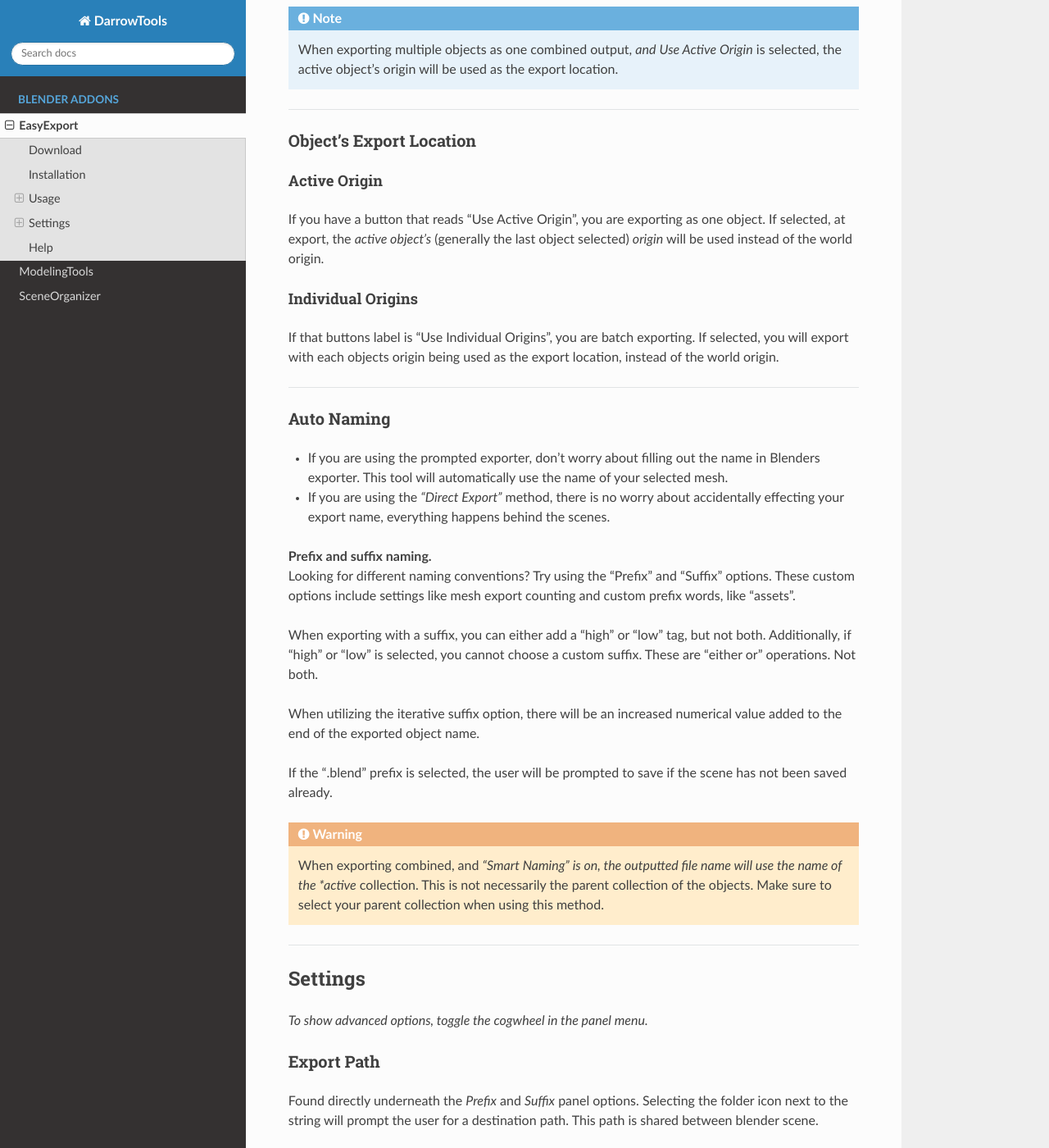
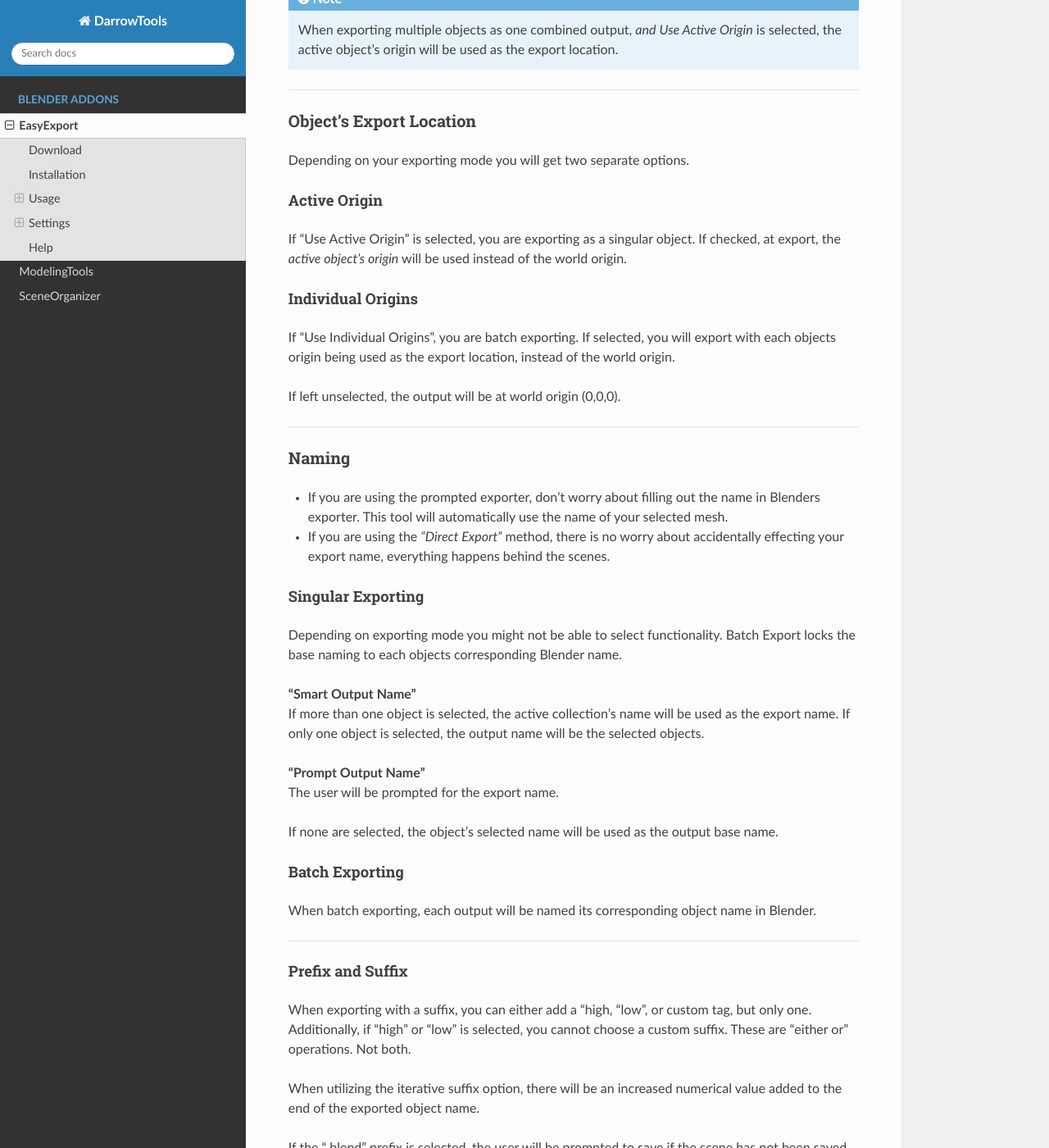
Before and after one commit to BlakeDarrow/DarrowRecipes, a Sphinx documentation site: the page built from source/sphinx/EasyExport.rst, in a window 1280 px wide and 1400 px high, scrolled down 1685 px. Shown: the whole window at 82% size. Built offline with Sphinx 7.4.7 and the Read the Docs theme 2.0.0, drawn with Linux system fonts in a browser that asks for light colours; some of the changed text lies outside the part shown.

Commit message:
Update EasyExport.rst

```diff
--- a/source/sphinx/EasyExport.rst
+++ b/source/sphinx/EasyExport.rst
@@ -75,7 +75,7 @@ Usage
 Batch Export
 -------------
 
-If the *Batch Export* button is selected, upon exporting, every object selected will be exported separately. This tool utilizes all the settings found in the *Easy Export* panel, thus giving the user many workflow options.
+If selected, upon exporting, every object selected will be exported separately. This tool also utilizes all the settings found in the *Easy Export* panel.
 
 .. raw:: html
 
@@ -96,36 +96,60 @@ If the *Batch Export* boolean is **NOT** checked, when exported, all selected me
 Object's Export Location
 -------------------------
 
+Depending on your exporting mode you will get two separate options.
+
 Active Origin
 ~~~~~~~~~~~~~~~~~~~~~~
-| If you have a button that reads "Use Active Origin", you are exporting as one object. If selected, at export, the *active object's* (generally the last object selected) *origin* will be used instead of the world origin.
+| If "Use Active Origin" is selected, you are exporting as a singular object. If checked, at export, the *active object's origin* will be used instead of the world origin.
 
 Individual Origins
 ~~~~~~~~~~~~~~~~~~~~~~~~~~~~~~
-| If that buttons label is "Use Individual Origins", you are batch exporting. If selected, you will export with each objects origin being used as the export location, instead of the world origin.
+| If "Use Individual Origins", you are batch exporting. If selected, you will export with each objects origin being used as the export location, instead of the world origin.
+
+
+If left unselected, the output will be at world origin (0,0,0).
 
 .. raw:: html
 
    <hr>
 
 
-Auto Naming
+Naming
 -----------
 
 * If you are using the prompted exporter, don't worry about filling out the name in Blenders exporter. This tool will automatically use the name of your selected mesh.
 * If you are using the *"Direct Export"* method, there is no worry about accidentally effecting your export name, everything happens behind the scenes.
 
-| **Prefix and suffix naming.**
-| Looking for different naming conventions? Try using the "Prefix" and "Suffix" options. These custom options include settings like mesh export counting and custom prefix words, like "assets".
+Singular Exporting
+~~~~~~~~~~~~~~~~~~~~~~~
 
+Depending on exporting mode you might not be able to select functionality. Batch Export locks the base naming to each objects corresponding Blender name.
 
-| When exporting with a suffix, you can either add a "high" or "low" tag, but not both. Additionally, if "high" or "low" is selected, you cannot choose a custom suffix. These are "either or" operations. Not both.
+| **"Smart Output Name"**
+| If more than one object is selected, the active collection's name will be used as the export name. If only one object is selected, the output name will be the selected objects.
+
+| **"Prompt Output Name"**
+| The user will be prompted for the export name.
+
+If none are selected, the object's selected name will be used as the output base name.
+
+Batch Exporting
+~~~~~~~~~~~~~~~~~~~~~~~
+
+When batch exporting, each output will be named its corresponding object name in Blender.
+
+.. raw:: html
+
+   <hr>
+
+Prefix and Suffix
+~~~~~~~~~~~~~~~~~~
+
+| When exporting with a suffix, you can either add a "high, "low", or custom tag, but only one. Additionally, if "high" or "low" is selected, you cannot choose a custom suffix. These are "either or" operations. Not both.
 |
 | When utilizing the iterative suffix option, there will be an increased numerical value added to the end of the exported object name.
 |
 | If the ".blend" prefix is selected, the user will be prompted to save if the scene has not been saved already.
-
-.. warning:: When exporting combined, and *"Smart Naming" is on, the outputted file name will use the name of the *active* collection. This is not necessarily the parent collection of the objects. Make sure to select your parent collection when using this method.
 
 .. raw:: html
 
@@ -157,18 +181,6 @@ Presets
 -------
 
 Unreal and Unity "standard" export options. The exported models imported into Unity/Unreal will have correct orientations and scale. Animations "should" also work, but additional animation settings will be available soon. If you encounter problems with exporting (animation included) please reach out and let me know.
-
-
-.. raw:: html
-
-   <hr>
-
-Smart Naming
--------------------
-
-| **Found under advanced settings**
-| When exporting multiple objects as one mesh, the final name will be the active collections name plus any prefix and suffix customizations. Make sure to set the correct collection as active when this bool is enabled.
-| When exporting a singular object, the final name will be the selected objects name plus any prefix and suffix customizations.
 
 
 .. raw:: html
```
Also changed, not shown: other parts of source/sphinx/EasyExport.rst (+3 -3 lines).
